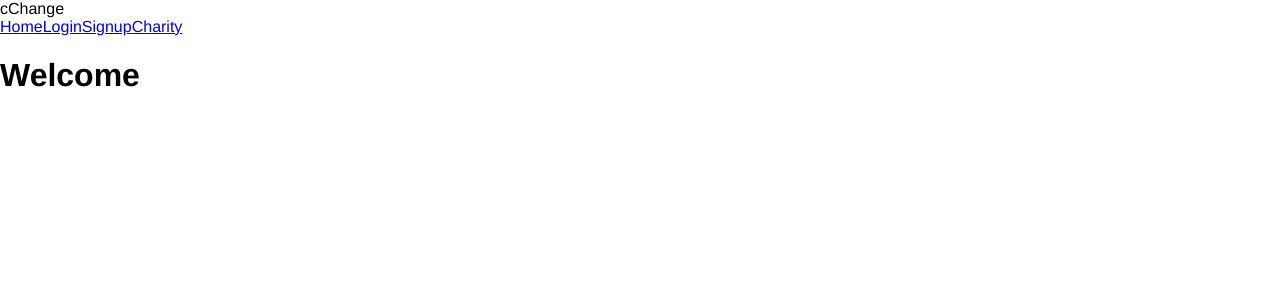
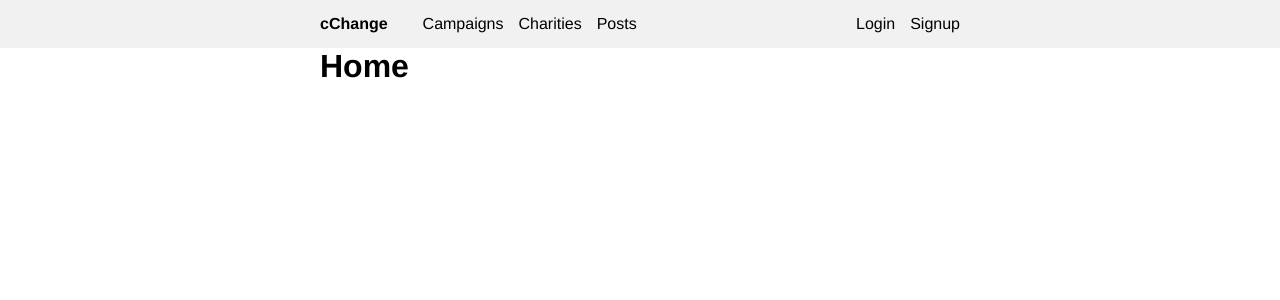
Before and after one commit to comp523-602/cchange-app-tomas, a React (Create React App) app: page / in a window 1280 px wide. Shown: the top 300 px of the page. Built offline with nearby package versions, Linux system fonts and the light colour scheme.

Commit message:
styled nagivation, active links

```diff
--- a/src/App.js
+++ b/src/App.js
@@ -1,7 +1,7 @@
 
 // Import dependencies
 import React, { Component } from 'react';
-import { Route, Link } from 'react-router-dom';
+import { Route } from 'react-router-dom';
 
 // Import views
 import Home from './views/Home';
@@ -9,33 +9,20 @@ import Login from './views/Login';
 import Signup from './views/Signup';
 import Charity from './views/Charity';
 
+// Import components
+import Header from './components/Header';
+
 class App extends Component {
 	render() {
 		return (
 			<div className="app">
-				<header>
-					<div className="container">
-						<div className="logo">
-							cChange
-						</div>
-						<div className="navigation">
-							<Link to="/">Home</Link>
-							<Link to="/login">Login</Link>
-							<Link to="/signup">Signup</Link>
-							<Link to="/charity">Charity</Link>
-						</div>
-					</div>
-				</header>
+				<Header />
 				<div className="view">
 					<Route exact path="/" component={Home} />
 					<Route path="/login" component={Login} />
 					<Route path="/signup" component={Signup} />
 					<Route path="/charity/:guid" component={Charity} />
 				</div>
-				<footer>
-					<div className="container">
-					</div>
-				</footer>
 			</div>
 		);
   	}
--- /dev/null
+++ b/src/components/Header.js
@@ -0,0 +1,29 @@
+
+// Import dependencies
+import React, { Component } from 'react';
+import { Link, NavLink } from 'react-router-dom';
+
+class Home extends Component {
+	render() {
+		return (
+			<header>
+				<div className="container">
+					<div className="logo">
+						<Link to="/">cChange</Link>
+					</div>
+					<div className="navigation">
+						<NavLink to="/campaigns" activeClassName="active">Campaigns</NavLink>
+						<NavLink to="/charities" activeClassName="active">Charities</NavLink>
+						<NavLink to="/posts" activeClassName="active">Posts</NavLink>
+					</div>
+					<div className="usermenu">
+						<NavLink to="/login" activeClassName="active">Login</NavLink>
+						<NavLink to="/signup" activeClassName="active">Signup</NavLink>
+					</div>
+				</div>
+			</header>
+		);
+  	}
+}
+
+export default Home;
--- a/src/css/main.css
+++ b/src/css/main.css
@@ -1,3 +1,19 @@
 
 /* Resets */
-html, body {margin:0px; padding:0px; font-family:'Helvetica', 'Arial', sans-serif};
+* {margin:0px; padding:0px;}
+html, body {font-family:'Helvetica', 'Arial', sans-serif};
+div {box-sizing:border-box;}
+
+/* Container */
+.container {position:relative; max-width:640px; margin:0px auto; text-align:left;}
+
+/* Header */
+header {background:#f1f1f1;}
+header a {display:inline-block; margin-right:15px; padding:15px 0px;
+	color:inherit; text-decoration:none;}
+header a:hover {padding-bottom:12px; border-bottom:3px solid #ccc;}
+header a.active {padding-bottom:12px; border-bottom:3px solid #aaa;}
+header .logo {display:inline-block; margin-right:20px; font-weight:bold;}
+header .navigation {display:inline-block; margin-right:20px;}
+header .usermenu {display:inline-block; float:right; text-align:right;}
+header .usermenu a {margin-right:0px; margin-left:15px;}
--- a/src/views/Charity.js
+++ b/src/views/Charity.js
@@ -4,7 +4,11 @@ import React, { Component } from 'react';
 
 class Charity extends Component {
 	render() {
-		return <h1>Charity</h1>;
+		return (
+			<div className="container">
+				<h1>Charity</h1>
+			</div>
+		);
   	}
 }
 
--- a/src/views/Home.js
+++ b/src/views/Home.js
@@ -4,7 +4,11 @@ import React, { Component } from 'react';
 
 class Home extends Component {
 	render() {
-		return <h1>Welcome</h1>;
+		return (
+			<div className="container">
+				<h1>Home</h1>
+			</div>
+		);
   	}
 }
 
--- a/src/views/Login.js
+++ b/src/views/Login.js
@@ -4,7 +4,11 @@ import React, { Component } from 'react';
 
 class Login extends Component {
 	render() {
-		return <h1>Login</h1>;
+		return (
+			<div className="container">
+				<h1>Login</h1>
+			</div>
+		);
   	}
 }
 
--- a/src/views/Signup.js
+++ b/src/views/Signup.js
@@ -4,7 +4,11 @@ import React, { Component } from 'react';
 
 class Signup extends Component {
 	render() {
-		return <h1>Signup</h1>;
+		return (
+			<div className="container">
+				<h1>Signup</h1>
+			</div>
+		);
   	}
 }
 
```
